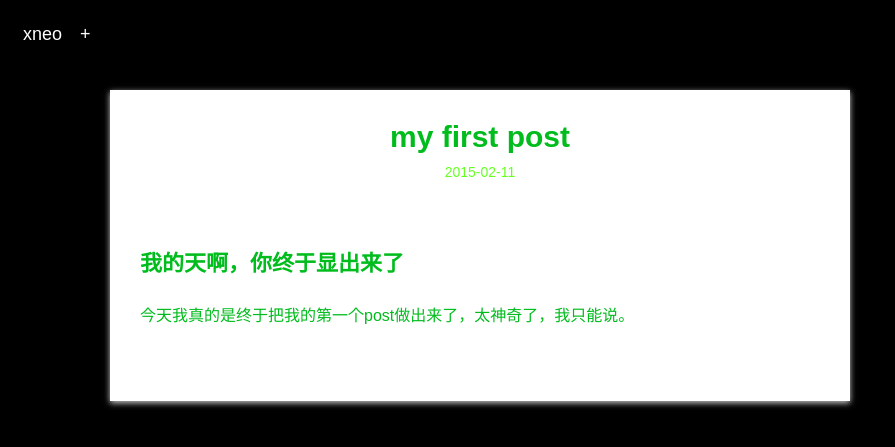
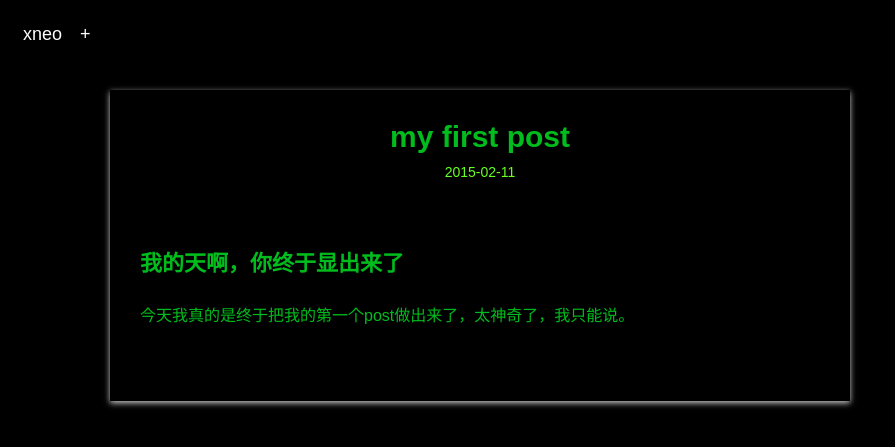
Before and after one commit to tuoerzhang/xneo123.github.io, a Jekyll site: the page built from _posts/blog/2015-02-11-first-post.md, in a window 1280 px wide. Shown: the top 447 px of the page, without its empty margins (0-895 px from the left). Built offline with Jekyll 4.4.1, drawn with Linux system fonts in a browser that asks for light colours; Markdown is read by kramdown in place of the engine named in the settings.

Commit message:
change background color 003

```diff
--- a/css/default.css
+++ b/css/default.css
@@ -61,7 +61,7 @@ pre ol{margin-left:25px;list-style-type:decimal;}
 .sidenav ul { margin-bottom:50px; }
 .sidenav li { margin-bottom:12px; word-break: break-all;}
 .sidenav a { color:#555; font-size:14px; display:block;}
-.entry{margin-bottom:80px;width:680px; float:left; background:#fff; padding:30px; box-shadow:0 2px 6px #ccc; }
+.entry{margin-bottom:80px;width:680px; float:left; padding:30px; box-shadow:0 2px 6px #ccc; }
 .entry ul{margin-bottom:25px;margin-left:25px;}
 .entry p+ul {margin-top:-20px;}
 .entry ul li{margin-bottom:5px;list-style:disc;line-height:1.8em;}
```
